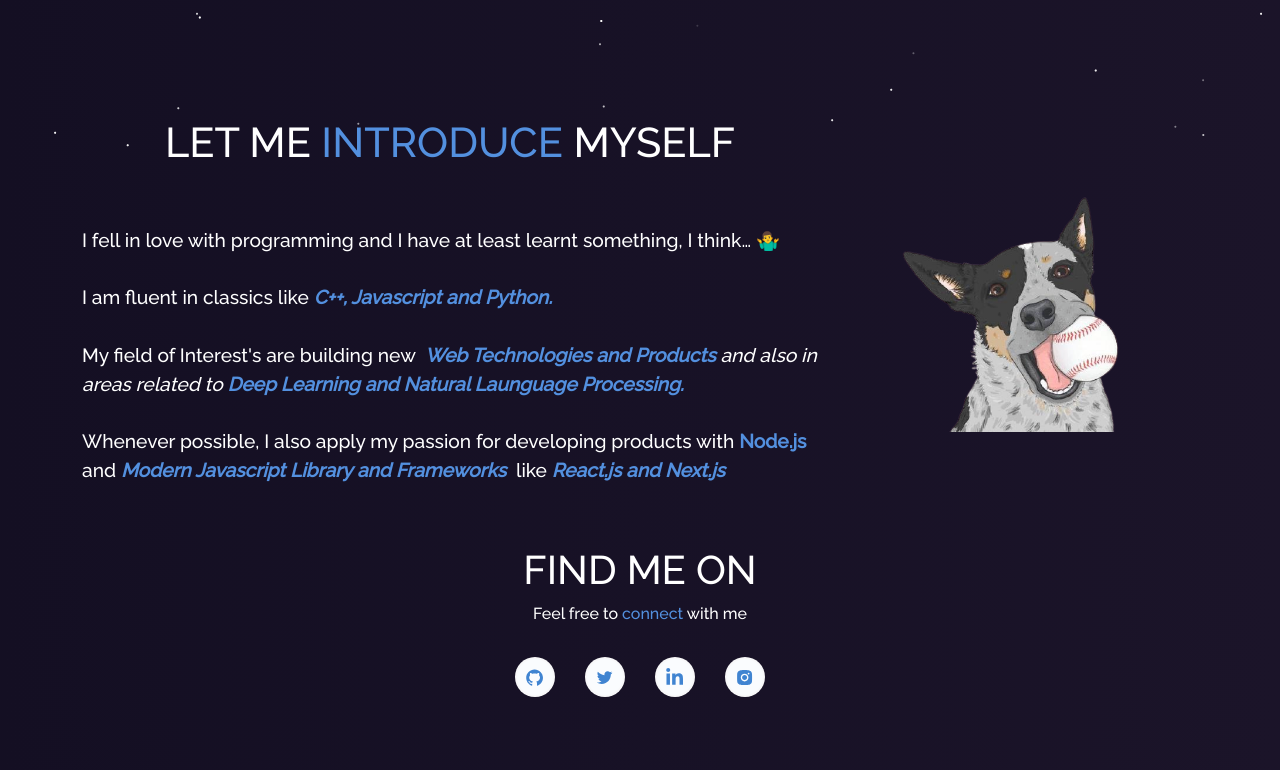
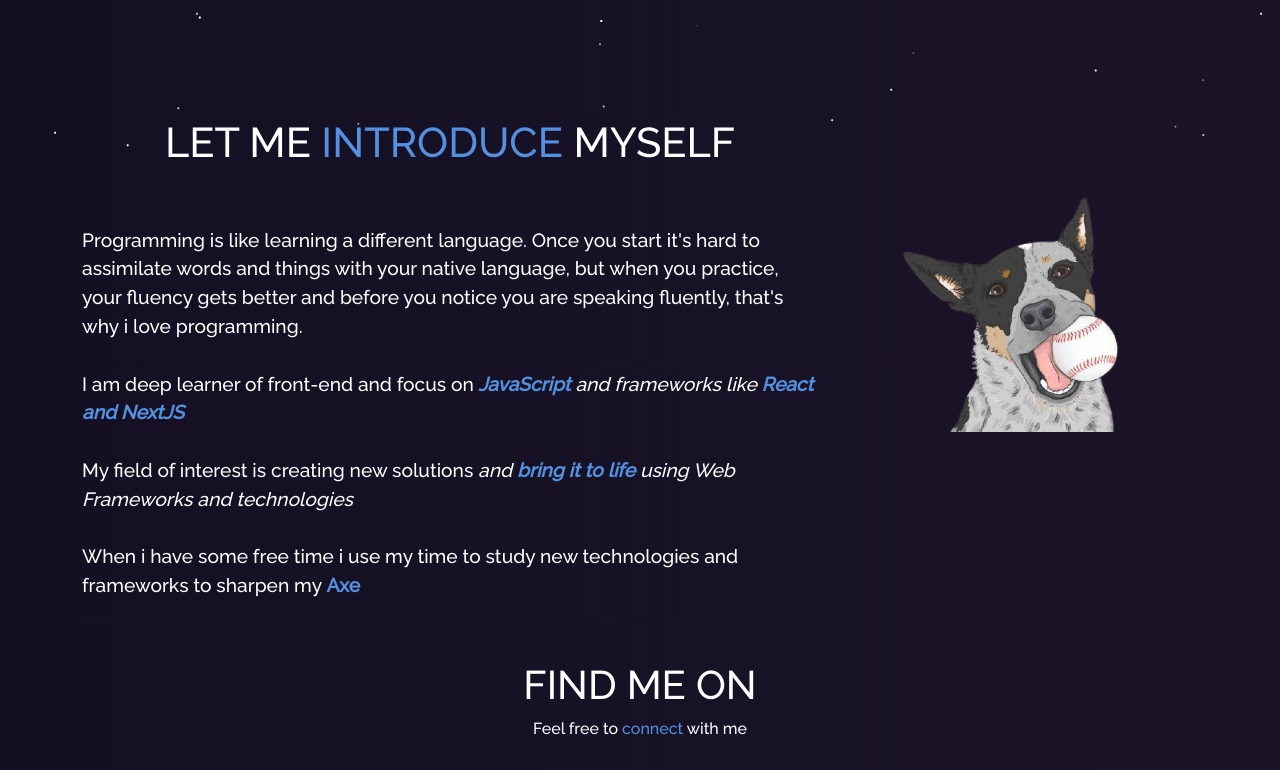
Before and after one commit to matteothebrave/matteo-portfolio, a React (Create React App) app: page / in a window 1280 px wide. Shown: the part 651-1421 px from the top of the page. Built offline with nearby package versions, Linux system fonts and the light colour scheme.

Commit message:
Feat/matteo-portfolio/fixing some words which was wrong

```diff
--- a/src/components/Home/Home2.js
+++ b/src/components/Home/Home2.js
@@ -19,38 +19,29 @@
               LET ME <span className="purple"> INTRODUCE </span> MYSELF
             </h1>
             <p className="home-about-body">
-              I fell in love with programming and I have at least learnt
-              something, I think… 🤷‍♂️
+              Programming is like learning a different language. Once you start
+              it's hard to assimilate words and things with your native language, but when you practice,
+              your fluency gets better and before you notice you are speaking fluently, that's why i love programming.
               <br />
-              <br />I am fluent in classics like
+              <br />I am deep learner of front-end and focus on
               <i>
-                <b className="purple"> C++, Javascript and Python. </b>
+                <b className="purple"> JavaScript  </b>
+                and frameworks
+                 like
+                 <b className="purple"> React and NextJS</b>
               </i>
               <br />
               <br />
-              My field of Interest's are building new &nbsp;
-              <i>
-                <b className="purple">Web Technologies and Products </b> and
-                also in areas related to{" "}
-                <b className="purple">
-                  Deep Learning and Natural Launguage Processing.
-                </b>
+              My field of interest is creating new solutions&nbsp;
+              <i>and
+                <b className="purple"> bring it to life </b>
+                using Web Frameworks and technologies{" "}
+
               </i>
               <br />
               <br />
-              Whenever possible, I also apply my passion for developing products
-              with <b className="purple">Node.js</b> and
-              <i>
-                <b className="purple">
-                  {" "}
-                  Modern Javascript Library and Frameworks
-                </b>
-              </i>
-              &nbsp; like
-              <i>
-                <b className="purple"> React.js and Next.js</b>
-              </i>
-            </p>
+              When i have some free time i use my time to study new technologies and frameworks to sharpen my<b className="purple"> Axe</b>
+              </p>
           </Col>
           <Col md={4} className="myAvtar">
             <Tilt>
```
